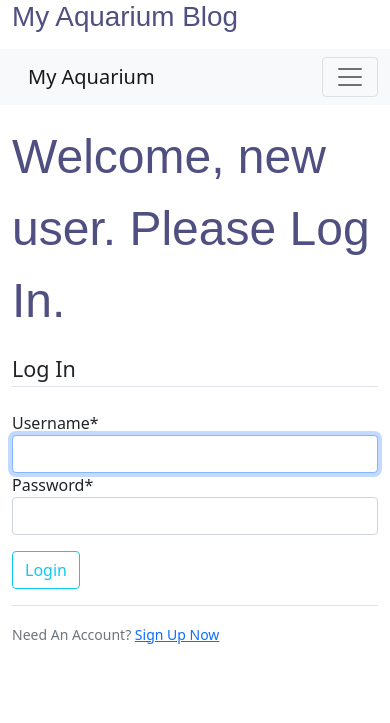
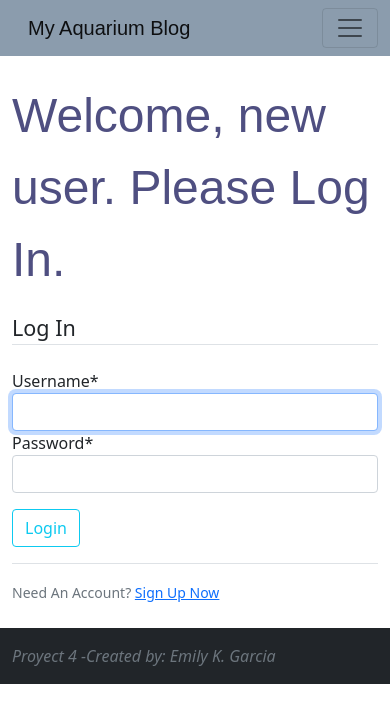
Before and after one commit to EmilyK-G/-EmilyK-G_Aquarium-Blog_react.github.io, a Django app: page /login/ in a window 390 px wide. Shown: the top 723 px of the page. Run offline with Django 3.2, Linux system fonts and the light colour scheme; some libraries are stand-ins or nearby versions; some web fonts are replaced.

Commit message:
Added footer

```diff
--- a/blog/static/blog/css/base.css
+++ b/blog/static/blog/css/base.css
@@ -1,6 +1,7 @@
-
-.welcome_text {
-    color: rgb(79, 79, 129);
+.nav-color {
+  background-color: #8b9cad;
+}
+.nav-text{
     font-family: 'Fira Sans Condensed', sans-serif;
 }
 .form_field_username {
@@ -15,7 +16,6 @@ div.background-scroll {
     background-repeat: no-repeat;
     background-size: cover;
   }
-
   @media (max-width: 576px){
     div.background-scroll{
       display: none;
--- a/blog/static/blog/css/home.css
+++ b/blog/static/blog/css/home.css
@@ -26,6 +26,7 @@
     font-family: 'Fira Sans Condensed', sans-serif;
     font-size: 2em;
     color: rgb(65, 65, 65);
+    text-align: center;
   }
 
   .betta-img {
@@ -47,3 +48,11 @@
       font-size: smaller;
     }
   }
+  @media (max-width: 576px){
+    .text-title {
+      font-size: 0.9em;
+    }
+    .second-text{
+      font-size: 0.8em;
+    }
+  }
--- a/blog/templates/blog/base.html
+++ b/blog/templates/blog/base.html
@@ -21,26 +21,23 @@
         <title>Django Blog</title>
     {% endif %}
 </head>
-<body>
-    <header class="container">
-        <h1 class="welcome_text">My Aquarium Blog</h1>
-    </header>
-    <nav class="navbar navbar-expand-md navbar-light bg-light my-3 ps-3">
+<body class="d-flex flex-column h-100">
+    <nav class="navbar navbar-expand-md navbar-light ps-3 fixed-top-md nav-color">
         <div class="container-fluid">
-          <a class="navbar-brand" href="{% url 'blog-home' %}">My Aquarium</a>
+          <a class="navbar-brand nav-text" href="{% url 'blog-home' %}">My Aquarium Blog</a>
           <button class="navbar-toggler" type="button" data-bs-toggle="collapse" data-bs-target="#navbarNavAltMarkup" aria-controls="navbarNavAltMarkup" aria-expanded="false" aria-label="Toggle navigation">
             <span class="navbar-toggler-icon"></span>
           </button>
           <div class="collapse navbar-collapse" id="navbarNavAltMarkup">
             <div class="navbar-nav">
-              <button type="button" class="btn btn-outline-light"><a class="nav-link {% if page_name == 'blog-home' %}active{% endif %}" aria-current="page" href="{% url 'blog-home' %}">Home</a></button>
-              <button type="button" class="btn btn-outline-light"><a class="nav-link {% if page_name == 'blog' %}active{% endif %}" href="{% url 'blog' %}">Blog</a></button>
+              <button type="button" class="btn"><a class="nav-text nav-link {% if page_name == 'blog-home' %}active{% endif %}" aria-current="page" href="{% url 'blog-home' %}">Home</a></button>
+              <button type="button" class="btn"><a class="nav-text nav-link {% if page_name == 'blog' %}active{% endif %}" href="{% url 'blog' %}">Blog</a></button>
               <div class="navbar-nav">
                 {% if user.is_authenticated %}
-                    <button type="button" class="btn btn-outline-light"><a class="nav-link {% if page_name == 'logout' %}active{% endif %}" href="{% url 'logout' %}">Logout</a></button>
+                    <button type="button" class="btn"><a class="nav-text nav-link {% if page_name == 'logout' %}active{% endif %}" href="{% url 'logout' %}">Logout</a></button>
                 {% else %}
-                    <button type="button" class="btn btn-outline-light"><a class="nav-link {% if page_name == 'register' %}active{% endif %}" href="{% url 'register' %}">Join Us</a></button>
-                    <button type="button" class="btn btn-outline-light"><a class="nav-link {% if page_name == 'login' %}active{% endif %}" href="{% url 'login' %}">Login</a></button>
+                    <button type="button" class="btn"><a class="nav-text nav-link {% if page_name == 'register' %}active{% endif %}" href="{% url 'register' %}">Join Us</a></button>
+                    <button type="button" class="btn"><a class="nav-text nav-link {% if page_name == 'login' %}active{% endif %}" href="{% url 'login' %}">Login</a></button>
                 {% endif %}
 
 
@@ -63,5 +60,10 @@
         {% endblock %}
     </div>
     <div class="background-scroll"></div>
+    <footer class="footer mt-auto py-3 bg-dark">
+        <div class="container">
+            <span class="text-muted"><em>Proyect 4 -Created by: Emily K. Garcia</em></span>
+        </div>
+    </footer>
 </body>
 </html>
--- a/users/static/users/css/logout.css
+++ b/users/static/users/css/logout.css
@@ -6,3 +6,11 @@
     font-family: 'Fira Sans Condensed', sans-serif;
     text-align: center;
 }
+@media (max-width: 768px) {
+    .logout_text{
+        font-size: smaller;
+    }
+    .login_text{
+        font-size: smaller;
+    }
+  }
--- a/users/templates/users/login.html
+++ b/users/templates/users/login.html
@@ -1,8 +1,8 @@
 {% extends 'blog/base.html' %}
 {% load crispy_forms_tags %}
 {% block content %}
-   <div class="content-section container">
-        <p class="welcoming_text">Welcome, new user. Please Log In.
+    <div class="content-section container py-4">
+        <p class="welcoming_text login_text">Welcome, new user. Please Log In.</p>
         <form method="POST">
             {% csrf_token %}
             <fieldset class='form-group'>
@@ -20,5 +20,5 @@
             </small>
         </div>
 
-   </div>
+    </div>
 {% endblock %}
```
